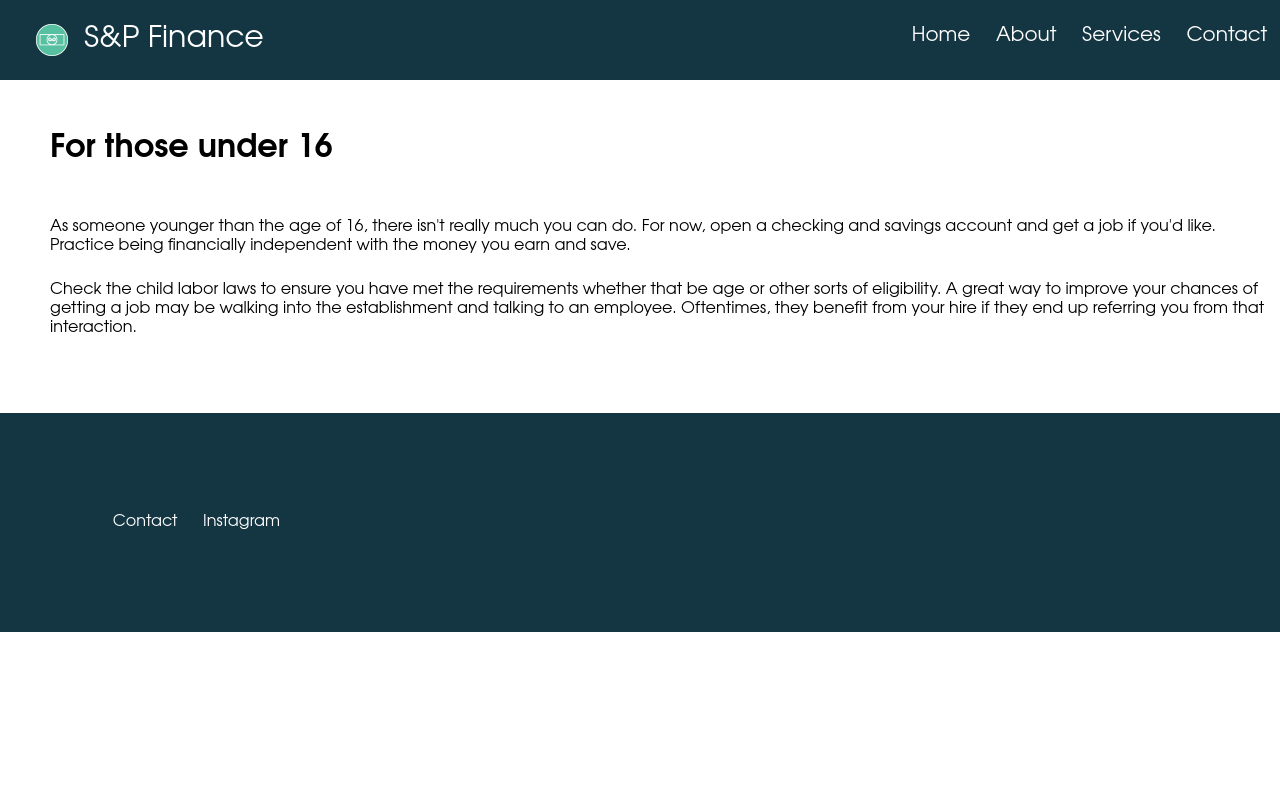
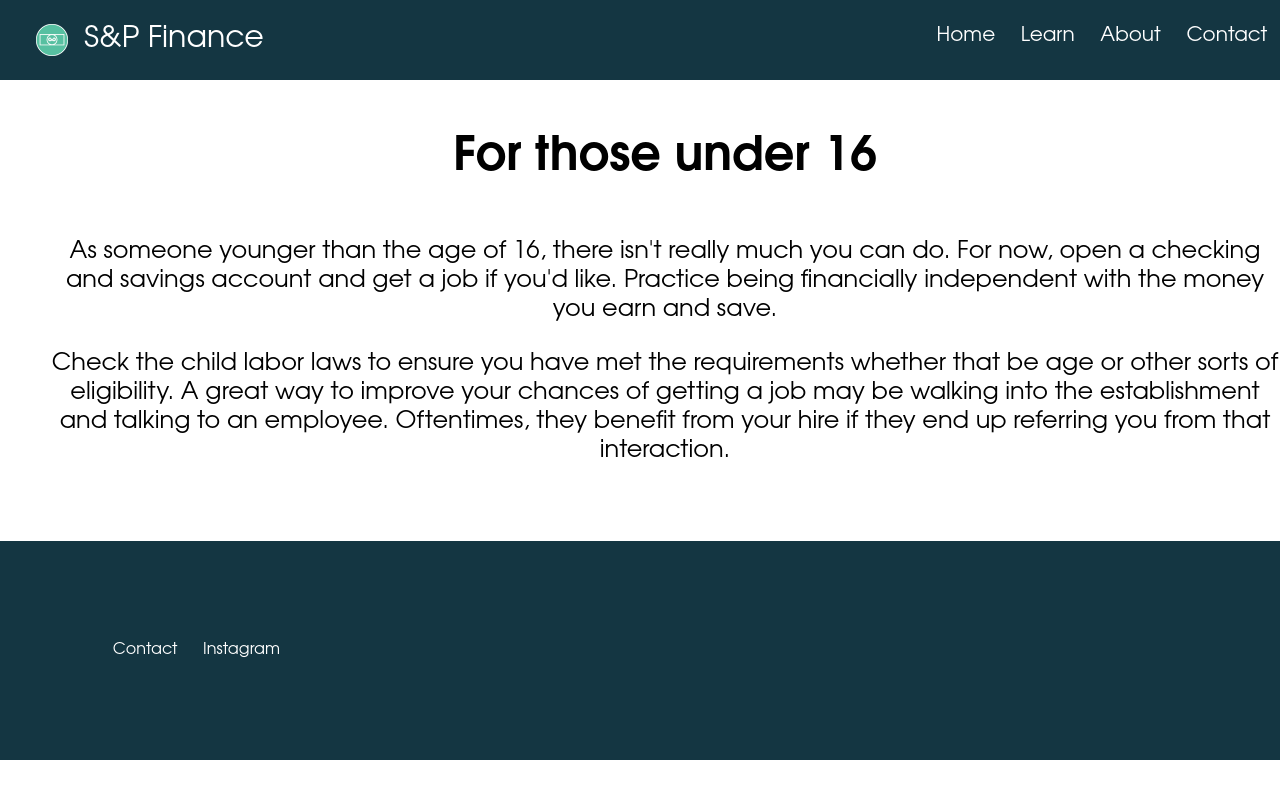
Before and after one commit to anyi-sunny/FinanceProject, a React (Create React App) app in the folder finance-project/: page /16u in a window 1280 px wide. Built offline with nearby package versions, Linux system fonts and the light colour scheme.

Commit message:
Links and Slider updates

```diff
--- a/finance-project/src/Components/Carousel.js
+++ b/finance-project/src/Components/Carousel.js
@@ -4,7 +4,7 @@ import '../Style/Carousel.css'
 // const colors = ["#59C9A5", "#EF6F6C", "#FFEE93"]
 const colors = ["#59C9A5", "#59C9A5", "#59C9A5"]
 const text = ["Student", "Finance", "Simplified"]
-const delay = 3000;
+const delay = 2350;
 
 function Carousel({ images }) {
     const [index, setIndex] = React.useState(0)
--- a/finance-project/src/Components/Footer.js
+++ b/finance-project/src/Components/Footer.js
@@ -1,12 +1,16 @@
 import React from 'react';
 import '../Style/Footer.css'
+import { Link } from "react-router-dom";
+
 
 function Footer () {
     return (
         <div className='footer'>
             <ul className='footer-links'>
-                <li><a href="/contact">Contact</a></li>
-                <li><a href="instagram-url">Instagram</a></li>
+                <li><Link to='/contact'> Contact </Link></li>
+                <li><a href='https://www.instagram.com/finance.sp/' target='_blank' rel='noopener noreferrer'>Instagram</a></li>
+
+
             </ul>
         </div>
     )
--- a/finance-project/src/Components/NavBar.js
+++ b/finance-project/src/Components/NavBar.js
@@ -13,8 +13,8 @@ function NavBar () {
             </div>
             <ul className="navbar-links">
                 <li><Link to='/'> Home </Link></li>
+                <li><Link to='/services'> Learn </Link></li>
                 <li><Link to='/about'> About </Link></li>
-                <li><Link to='/services'> Services </Link></li>
                 <li><Link to='/contact'> Contact </Link></li>
             </ul>
         </nav>
--- a/finance-project/src/Pages/Services.js
+++ b/finance-project/src/Pages/Services.js
@@ -9,13 +9,12 @@ function Services(){
         <div>
             <NavBar/>
             <div className='ageShell'>
-                <h1>
-                    Explore
+                <h1>Explore
                 </h1>
             </div>
             <div>
                 <p className='services'>
-                    Below you're find guides thoughtfully written out based on your age. Wherever you are in your finance journey these are great places to start.
+                    Below you'll find guides thoughtfully written out based on your age range. Wherever you are in your finance journey these are great places to start.
                 </p>
             </div>
             <div>
--- a/finance-project/src/Style/Services.css
+++ b/finance-project/src/Style/Services.css
@@ -1,7 +1,19 @@
+.ageShell{
+    font-size: x-large;
+    text-align: center;
+    padding: auto;
+}
+
+.services{
+    text-align: center;
+    font-size: large;
+}
+
+
 .grid-container {
     display: grid;
     grid-template-columns: repeat(2, 1fr);
-    gap: 10px; /* Adjust the gap between items as needed */
+    gap: 1rem; /* Adjust the gap between items as needed */
     padding: 4rem;
 }
 
```
Lines whose indentation alone changed are shown as unchanged.
